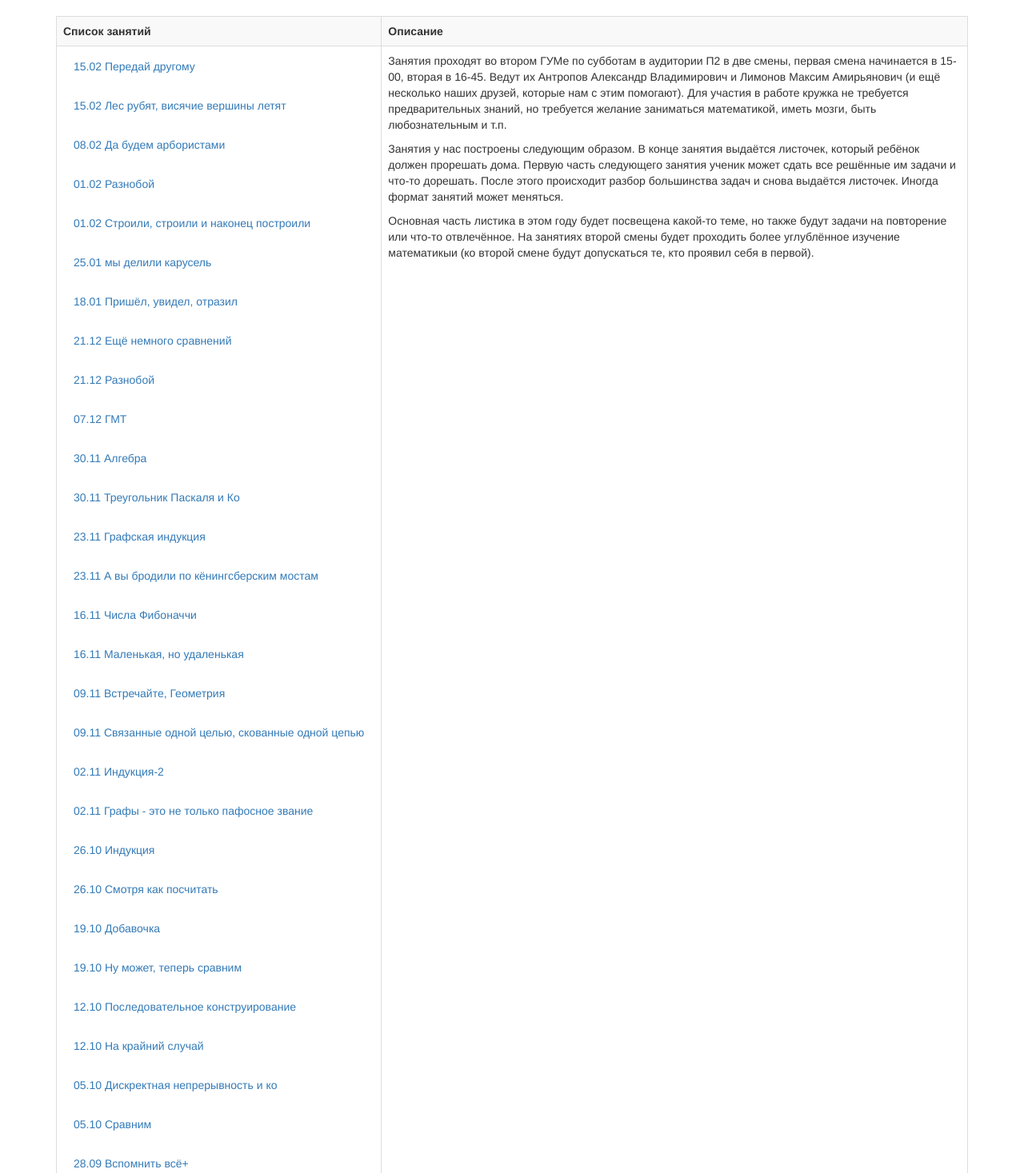
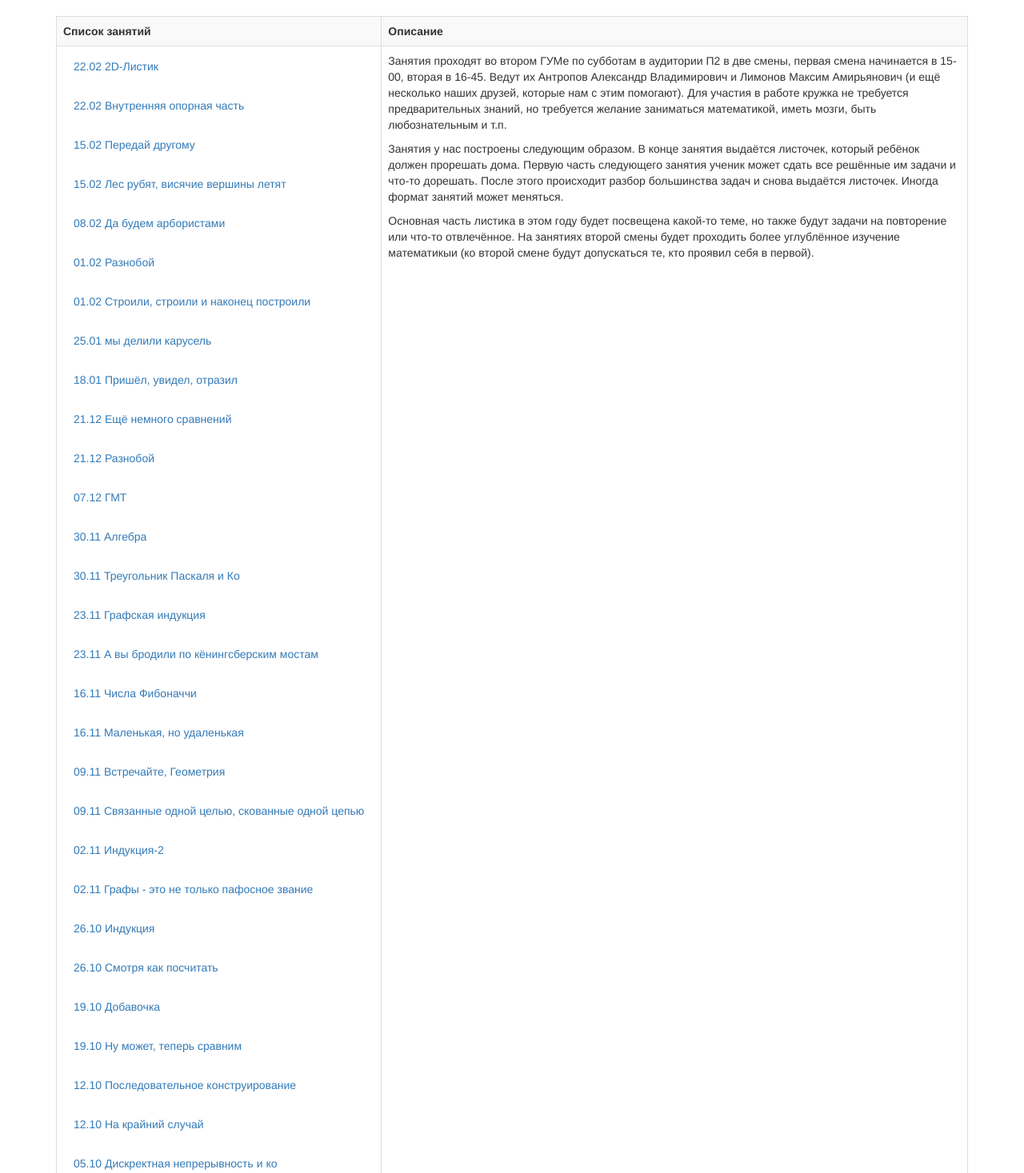
Before and after one commit to matemax/test_site, a Flask app: page /lessons in a window 1280 px wide. Shown: the part 52-1519 px from the top of the page at 80% size. Run offline with Flask 2, Linux system fonts and the light colour scheme; some libraries are stand-ins or nearby versions.

Commit message:
new lessons

```diff
--- a/app/templates/list_lessons.html
+++ b/app/templates/list_lessons.html
@@ -1,3 +1,9 @@
+<div class="form-group">
+    <a href="/lessons/17_p" class="btn btn btn-link">22.02 2D-Листик</a>
+</div>
+<div class="form-group">
+    <a href="/lessons/17" class="btn btn btn-link">22.02 Внутренняя опорная часть</a>
+</div>
 <div class="form-group">
     <a href="/lessons/16_p" class="btn btn btn-link">15.02 Передай другому</a>
 </div>
```
Also changed, not shown: 2 other files.
